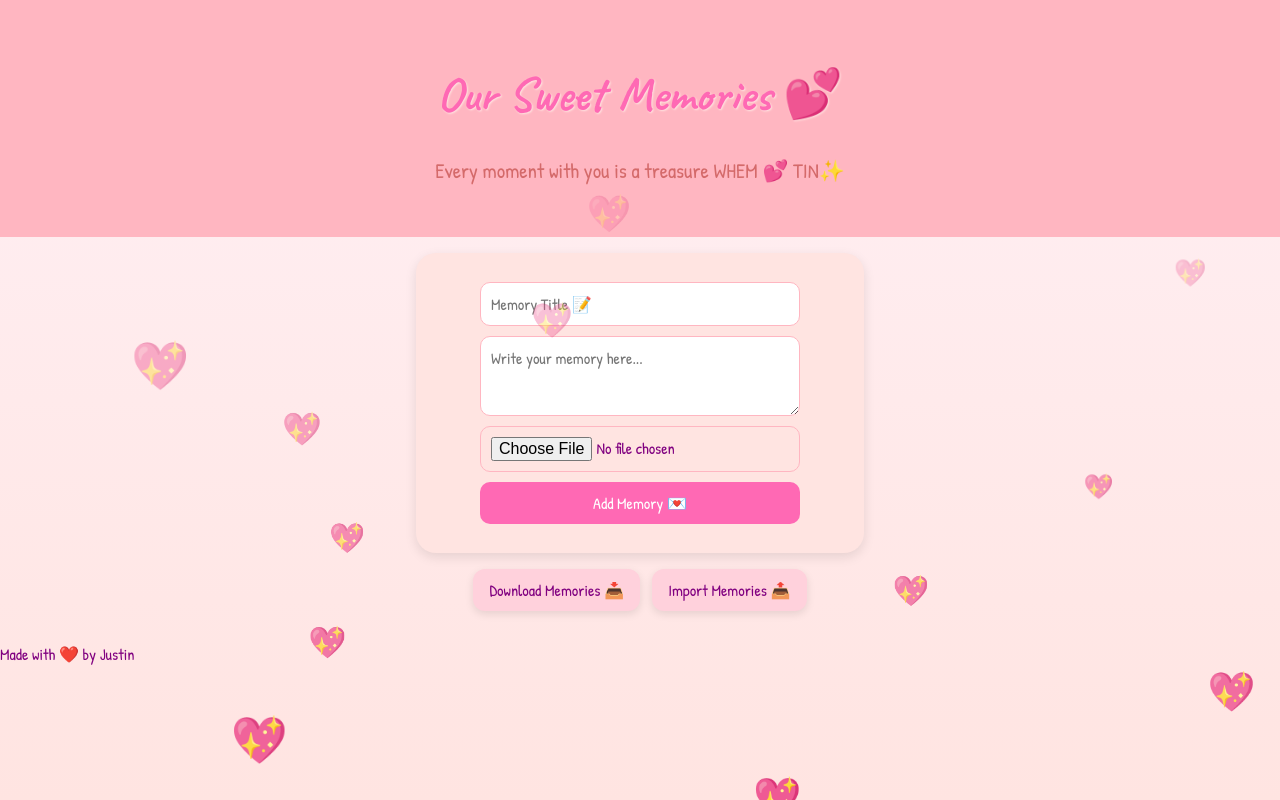
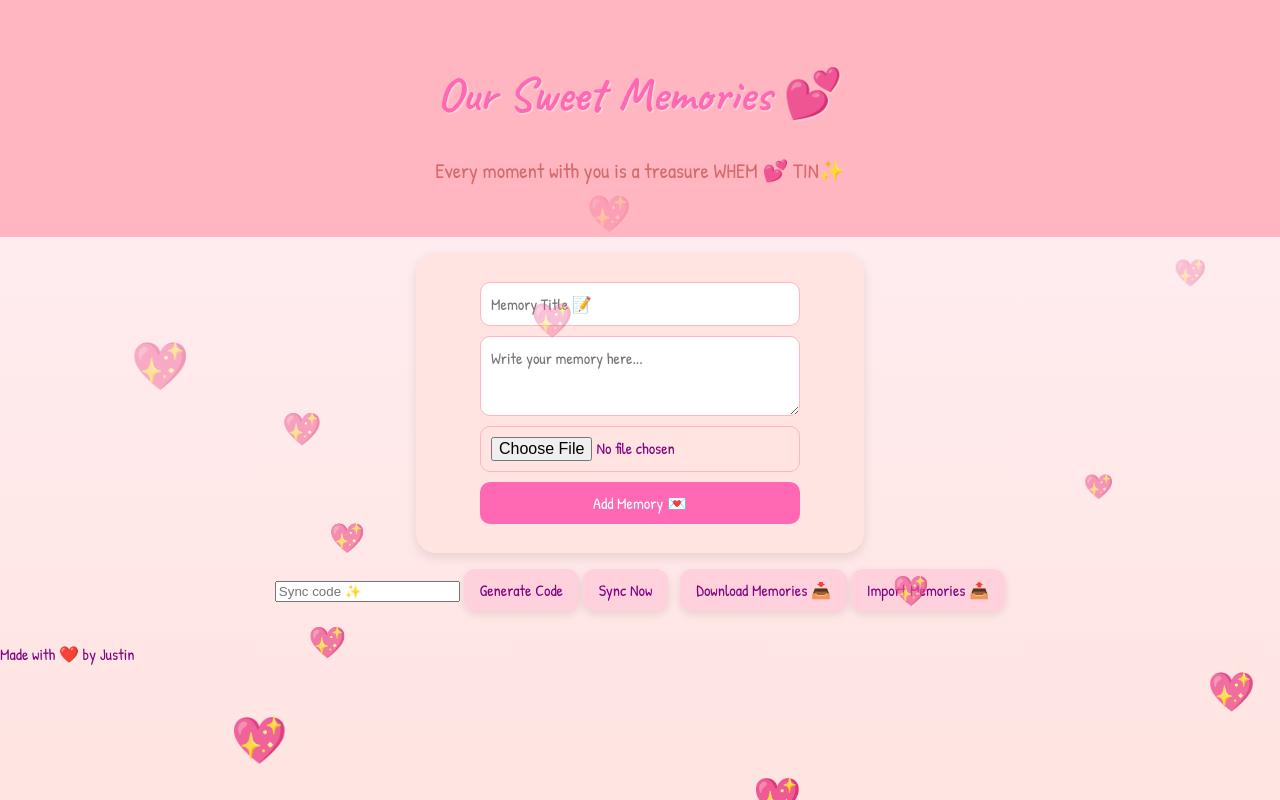
Before and after one commit to yuojustin123/Our-Sweet-Memories, a plain HTML site: page index.html in a window 1280 px wide. Drawn offline with Linux system fonts and the light colour scheme.

Commit message:
Update index.html

```diff
--- a/index.html
+++ b/index.html
@@ -24,11 +24,18 @@
     </section>
 
     <section class="memory-sync">
+      <div class="sync-row">
+        <input type="text" id="syncCode" placeholder="Sync code ✨">
+        <button id="generateSync">Generate Code</button>
+        <button id="syncNow">Sync Now</button>
+      </div>
+      <div class="sync-row">
         <button id="exportMemories">Download Memories 📥</button>
         <label class="import-button">
           Import Memories 📤
           <input type="file" id="importMemories" accept="application/json">
         </label>
+      </div>
     </section>
 
     <section class="memory-list" id="memoryList">
```
Lines whose indentation alone changed are shown as unchanged.
